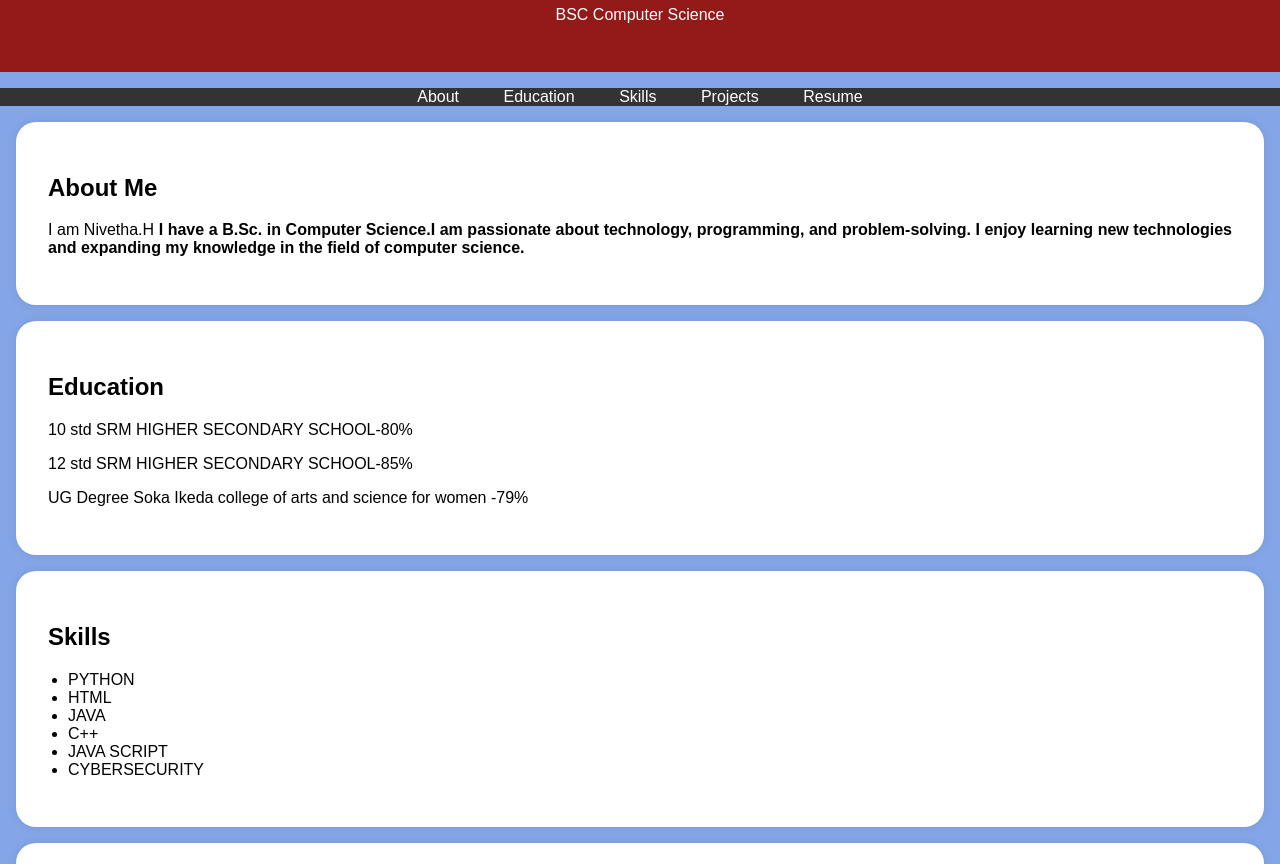
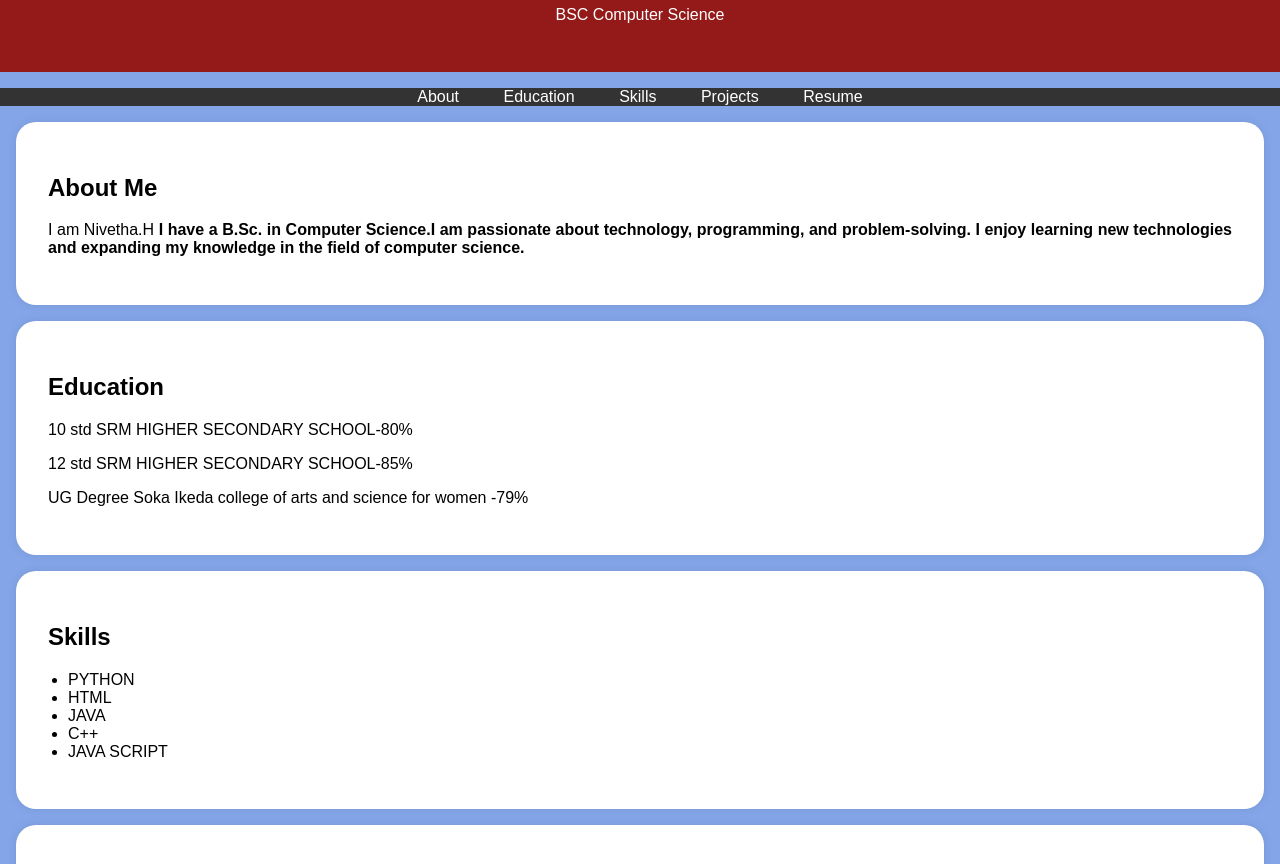
Before and after one commit to nivi-0204/Digital--portfolio, a plain HTML site: page index.html in a window 1280 px wide. Shown: the part 125-989 px from the top of the page. Drawn offline with Linux system fonts and the light colour scheme.

Commit message:
Add files via upload

```diff
--- a/index.html
+++ b/index.html
@@ -138,8 +138,7 @@
                 <li>JAVA</li>
                 <li>C++</li>
                 <li>JAVA SCRIPT</li>
-                <li>CYBERSECURITY</li>
-            </ul>
+               </ul>
         </div>
     </section>
 
```
Also changed, not shown: 1 other file.
